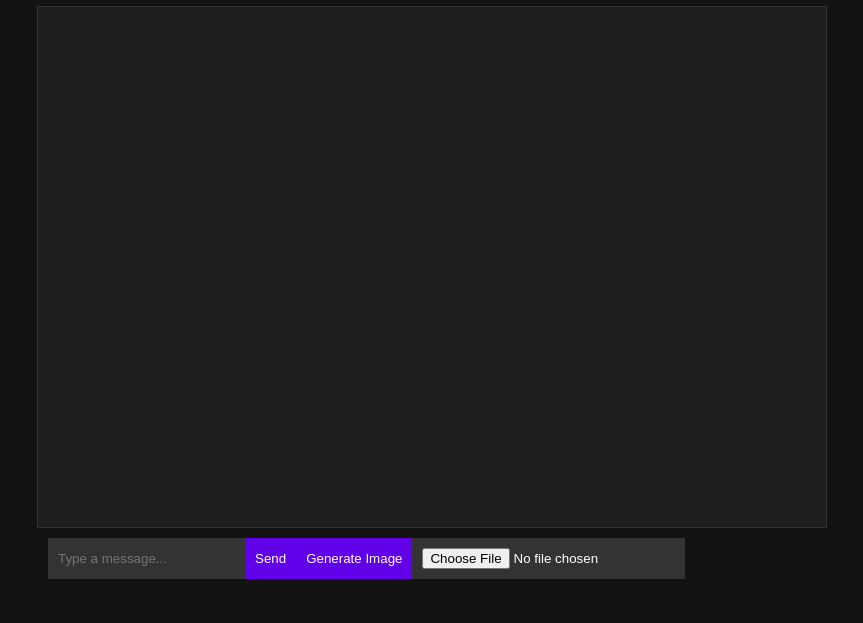
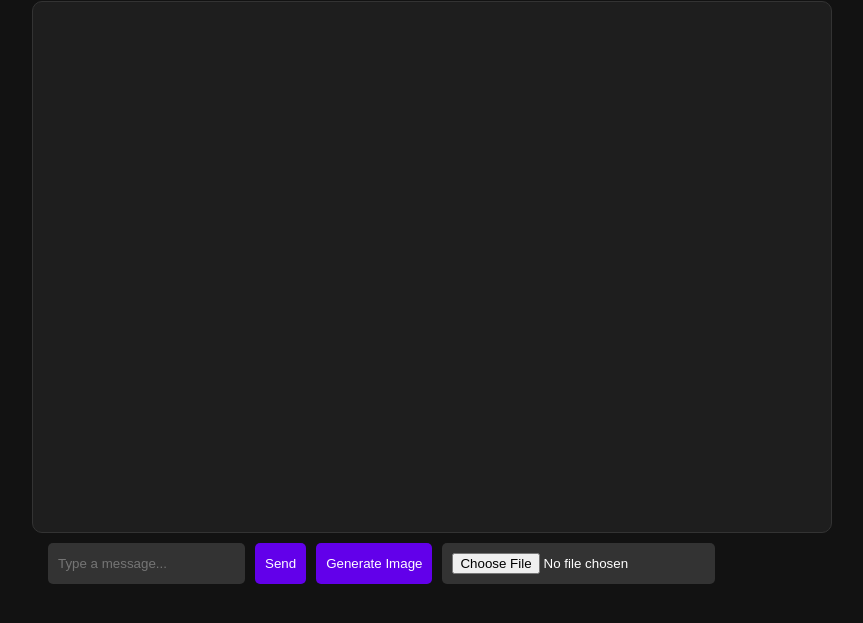
Before and after one commit to Charlie7512/ai, a plain HTML site: page index.html in a window 1280 px wide. Shown: the part 147-770 px from the top of the page, without its empty margins (208-1071 px from the left). Drawn offline with Linux system fonts and the light colour scheme.

Commit message:
Update index.html

```diff
--- a/index.html
+++ b/index.html
@@ -19,15 +19,17 @@
         #chat-container {
             width: 60%;
             height: 500px;
-            border: 1px solid #333;
-            padding: 10px;
+            border-radius: 10px;
+            padding: 15px;
             overflow-y: auto;
             background: #1E1E1E;
+            border: 1px solid #333;
         }
         #input-box {
             width: 60%;
             margin-top: 10px;
             display: flex;
+            gap: 10px;
         }
         input, button {
             padding: 10px;
@@ -35,10 +37,14 @@
             color: white;
             border: none;
             outline: none;
+            border-radius: 5px;
         }
         button {
             background: #6200EA;
             cursor: pointer;
+        }
+        button:hover {
+            background: #7A00FF;
         }
     </style>
 </head>
@@ -46,7 +52,7 @@
     <h1>AI Chatbot</h1>
     <div id="chat-container"></div>
     <div id="input-box">
-        <input type="text" id="user-input" placeholder="Type a message...">
+        <input type="text" id="user-input" placeholder="Type a message..." onkeypress="handleKeyPress(event)">
         <button onclick="sendMessage()">Send</button>
         <button onclick="generateImage()">Generate Image</button>
         <input type="file" id="file-upload" accept="image/*" onchange="uploadFile()">
@@ -79,6 +85,12 @@
                 chatContainer.scrollTop = chatContainer.scrollHeight;
             })
             .catch(error => console.error("Error:", error));
+        }
+
+        function handleKeyPress(event) {
+            if (event.key === "Enter") {
+                sendMessage();
+            }
         }
 
         function generateImage() {
```
